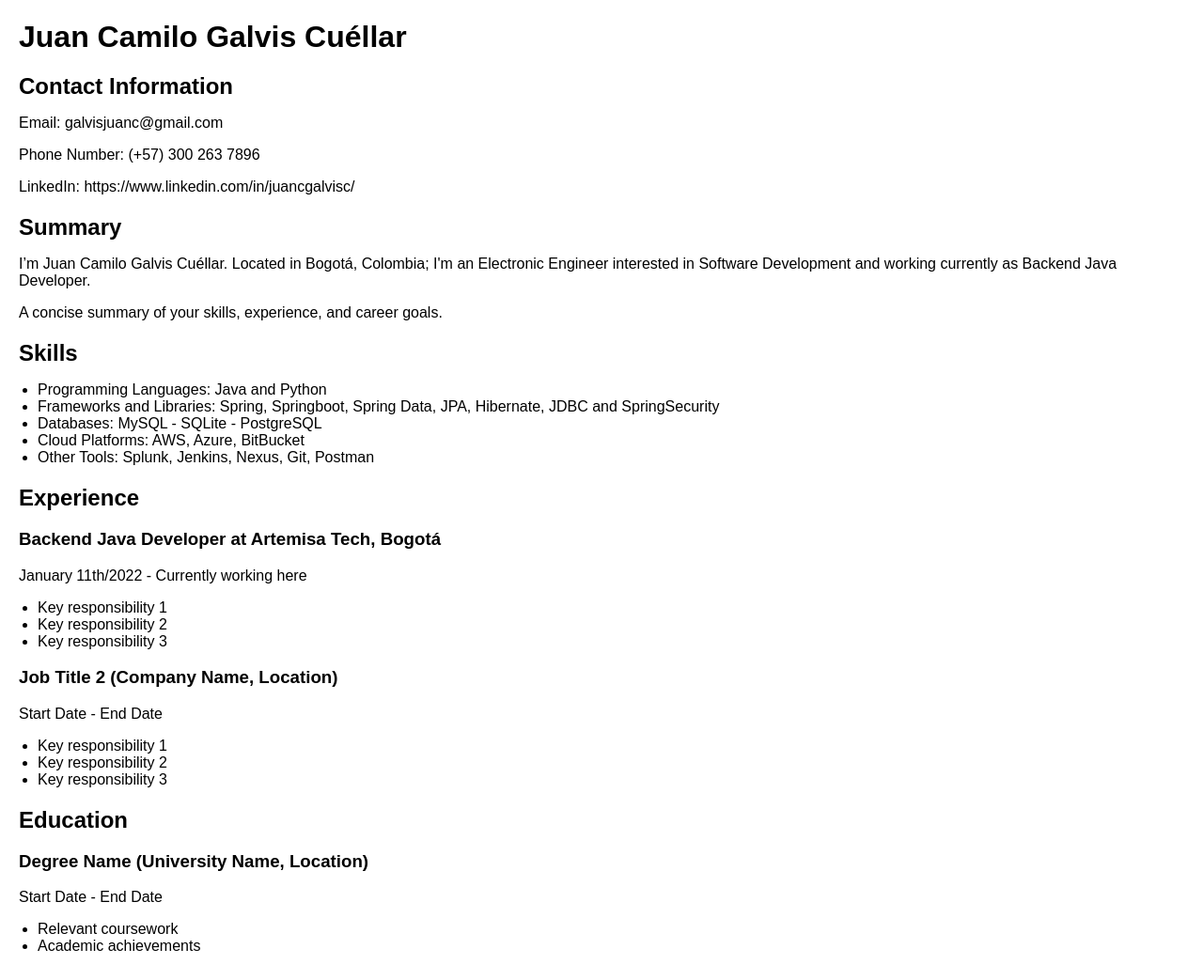
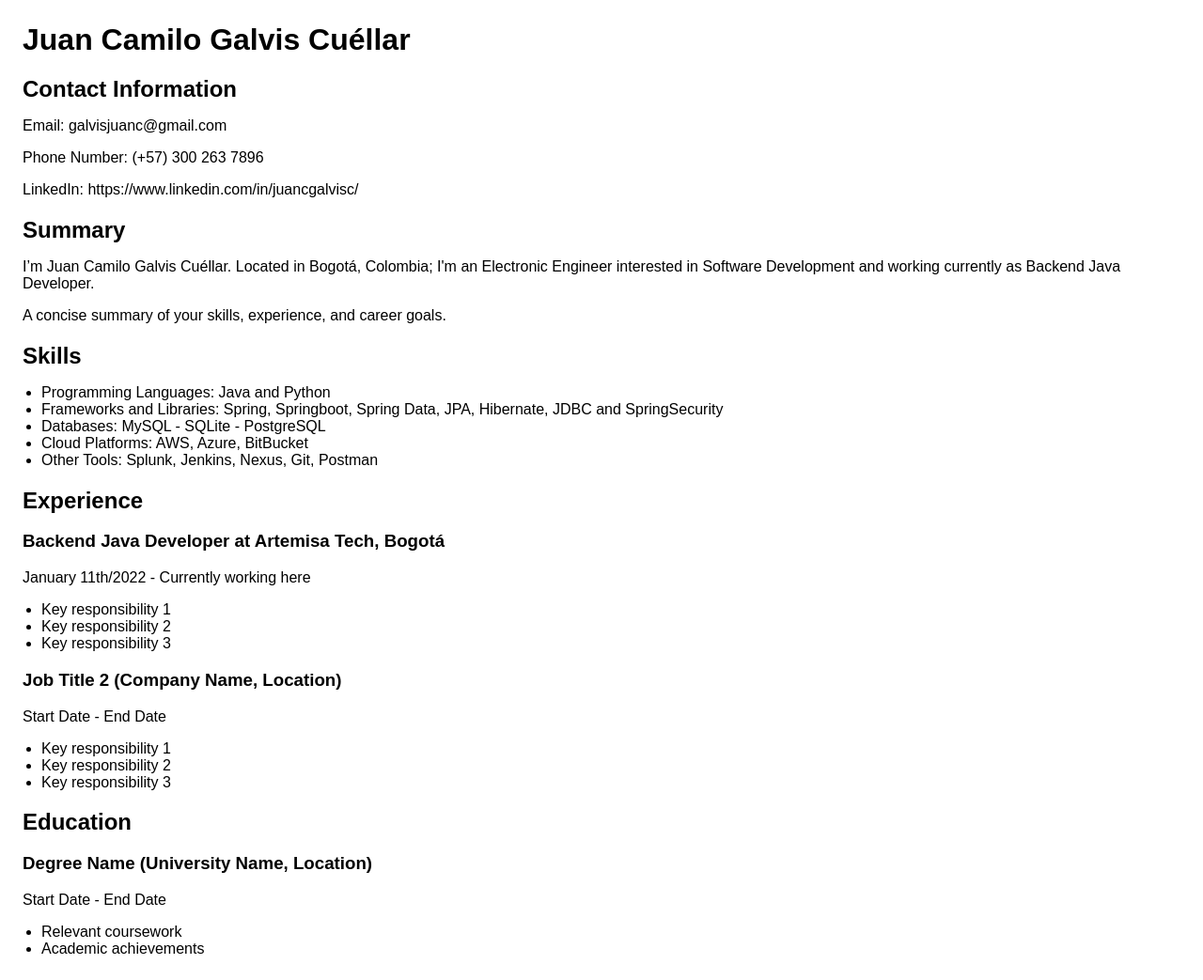
Before and after one commit to galvisjuanc/galvisjuanc.github.io, a Jekyll site: the page index.html, which Jekyll copies as it is, in a window 1280 px wide. Shown: the whole page at 94% size. Built offline with Jekyll 4.4.1, drawn with Linux system fonts in a browser that asks for light colours.

Commit message:
Increase Margin to 24px

```diff
--- a/index.html
+++ b/index.html
@@ -7,7 +7,7 @@
     <style>
         body {
             font-family: Arial, sans-serif;
-            margin: 20px;
+            margin: 24px;
         }
         h1, h2 {
             margin-bottom: 10px;
```
